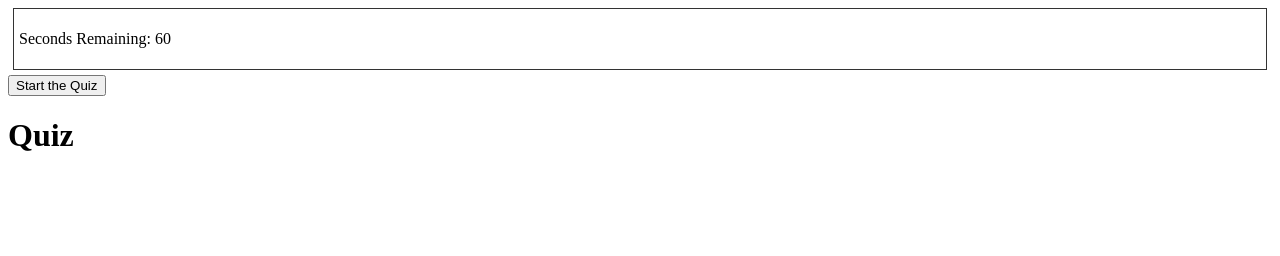
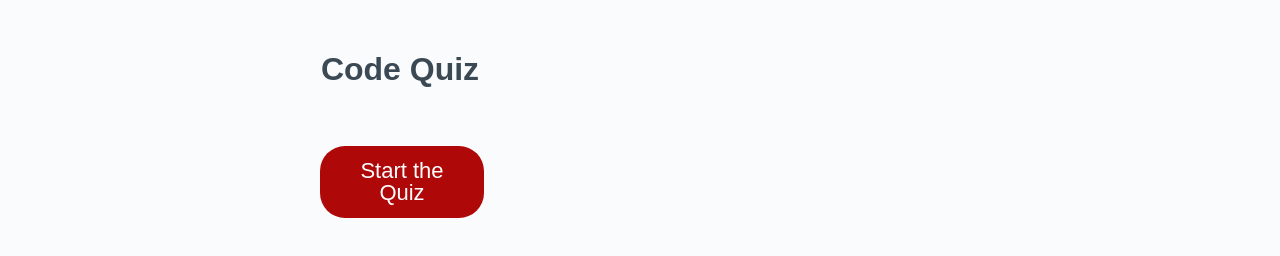
Before and after one commit to aliciagorton/04-Web-APIs-Code-Quiz, a plain HTML site: page index.html in a window 1280 px wide. Drawn offline with Linux system fonts and the light colour scheme.

Commit message:
added styling

```diff
--- a/index.html
+++ b/index.html
@@ -1,38 +1,107 @@
 <!DOCTYPE html>
 <html lang="en">
+
   <head>
     <meta charset="UTF-8">
     <meta name="viewport" content="width=device-width, initial-scale=1.0">
-        <title>Code Quiz High Score</title>
-    </head>
+    <title>Code Quiz</title>
+
     <style>
-       #timer {
-           border: 1px solid #333;
+
+      html,
+      body,
+      .wrapper {
+        font-family: sans-serif;
+        display:inline-block;
+        height: 100%;
+        margin: 0;
+        padding: 0;
+      }
+
+
+      body {
+        font-family: sans-serif;
+        background-color: #f9fbfd;
+      }
+      .wrapper {
+          padding-top: 30px;
+        width: 800px;
+      }
+
+
+      header {
+        text-align: center;
+        padding: 20px;
+        padding-top: 0px;
+        color: hsl(206, 17%, 28%);
+        margin-left: auto;
+        margin-right: auto;
+        width: 200px;
+      }
+
+      #quiz-header {
+        margin-right: auto;
+        margin-left: auto;
+        width: 200px;
+
+      }
+
+      #start-quiz {
+        border: none;
+        background-color: hsl(360, 91%, 36%);
+        border-radius: 25px;
+        box-shadow: rgba(0, 0, 0, 0.1) 0px 1px 6px 0px rgba(0, 0, 0, 0.2) 0px 1px 1px 0px;
+        color: hsl(0, 0%, 100%);
+        display: inline-block;
+        font-size: 22px;
+        line-height: 22px;
+        margin: 16px 16px 16px 20px;
+        padding: 14px 34px;
+        text-align: center;
+        cursor: pointer;
+      }
+
+
+      p {border: none;
+        border: 5px  lightsteelblue;
+        background-color: lightsteelblue;
+          /* border-radius: 25px;
+          box-shadow: rgba(0, 0, 0, 0.1) 0px 1px 6px 0px rgba(0, 0, 0, 0.2) 0px 1px 1px 0px; */
+        color: hsl(0, 0%, 100%);
+        display: inline-block;
+        font-size: 22px;
+        line-height: 22px;
+        margin: 16px 16px 16px 20px;
+        padding: 14px 34px;
+        text-align: center;
+        cursor: pointer;
+      }
+
+      .question {
         padding: 5px;
         margin: 5px;
         width: auto;
       }
-       .question {
-           border: 1px solid #333;
-           padding: 5px;
-           margin: 5px;
-           width: auto;
+
+      .question p {
+        width: 100%
       }
+
+
     </style>
   </head>
   <body>
-      <div id="timer">
-        <p>Seconds Remaining: 60</p>
-      </div>
-
+    <div class="wrapper">
+      <header id="timer">
+        <h1>Code Quiz</h1>
+      </header>
       <div id="score"></div>
-
+      <div class="card-body">
         <div id="quiz-header">
           <button id="start-quiz">Start the Quiz</button>
         </div>
 
       <div id="quiz">
-        <h1>Quiz</h1>
 
         <!-- Question #1-->
         <div id="q1" class="question" style="display: none;">
@@ -83,8 +152,15 @@
           <button class="q6-response" value="a4">&lt;js&gt;</button>
           <p id="q5-message" style="display: none;"></p>
         </div>
+      </div>
+
 
     </div>
+
+
+
+
     <script src="script.js"></script>
+
   </body>
 </html>
```
Also changed, not shown: scores.html (+48 -6 lines), codeQuiz.png (added), 1 other file. Lines whose indentation alone changed are shown as unchanged.
